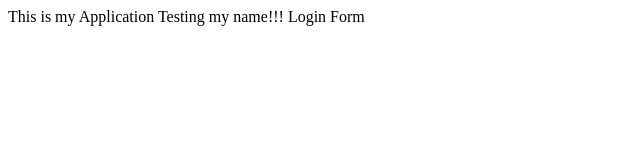
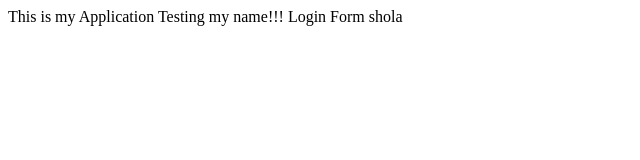
Before and after one commit to slademo/Testing2, a plain HTML site: page index.html in a window 1280 px wide. Shown: the full height of the page, 0-640 px from the left. Drawn offline with Linux system fonts and the light colour scheme.

Commit message:
Update index.html

```diff
--- a/index.html
+++ b/index.html
@@ -4,6 +4,6 @@
   </head>
   <body>
     This is my Application Testing my name!!!
-    Login Form
+    Login Form shola
   </body>
 </html>
```
